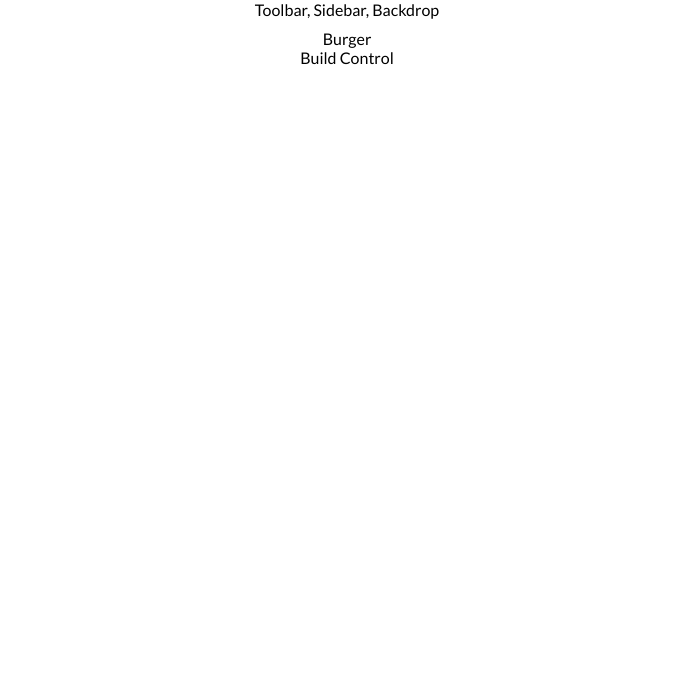
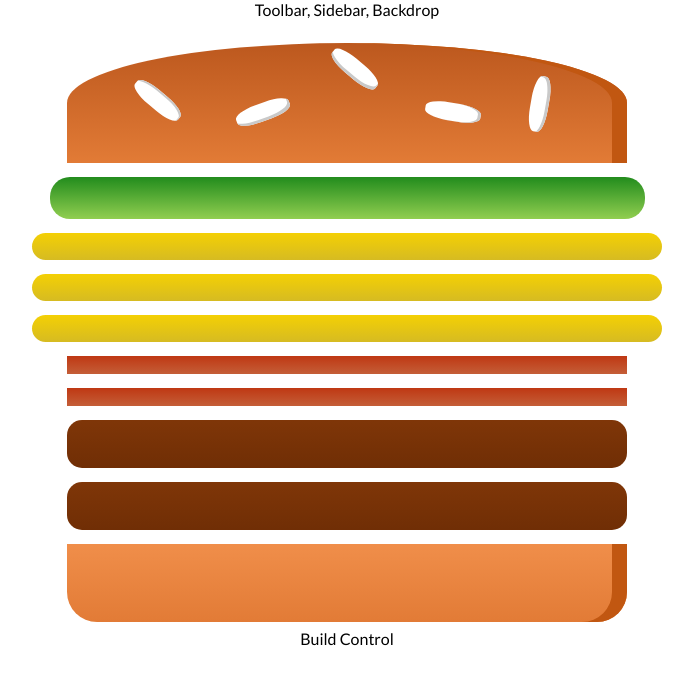
Before and after one commit to samkahchiin/react-learning, a React (Create React App) app in the folder examples/ramli-burger/: page / in a window 1280 px wide. Shown: the top 684 px of the page, without its empty margins (293-986 px from the left). Built offline with nearby package versions, Linux system fonts and the light colour scheme.

Commit message:
[Finishes] Added burger builder

```diff
--- /dev/null
+++ b/examples/ramli-burger/src/components/Burger/Burger.js
@@ -0,0 +1,22 @@
+import React from 'react';
+import BurgerIngredient from './BurgerIngredient/BurgerIngredient'
+import classes from './Burger.module.css';
+
+const burger = (props) => {
+  const burgerContents = Object.keys(props.ingredients)
+  .map(type => {
+    return [...Array(props.ingredients[type])].map((_, i) => {
+      return <BurgerIngredient key={type + i} ingredient={type} />
+    });
+  });
+
+  return (
+    <div className={classes.Burger}>
+      <BurgerIngredient ingredient='bread-top' />
+      {burgerContents}
+      <BurgerIngredient ingredient='bread-bottom' />
+    </div>
+  );
+}
+
+export default burger;
--- /dev/null
+++ b/examples/ramli-burger/src/components/Burger/Burger.module.css
@@ -0,0 +1,16 @@
+.Burger {
+  margin: auto;
+  height: 250px;
+  width: 50%;
+  overflow: scroll;
+  text-align: center;
+  font-weight: bold;
+  font-size: 1.2em;
+}
+
+@media (min-width: 500px) and (min-height: 700px) {
+  .Burger {
+    width: 700px;
+    height: 600px;
+  }
+}
--- a/examples/ramli-burger/src/containers/BurgerBuilder/BurgerBuilder.js
+++ b/examples/ramli-burger/src/containers/BurgerBuilder/BurgerBuilder.js
@@ -1,11 +1,21 @@
 import React, { Component } from 'react';
 import Aux from '../../hoc/Aux/Aux';
+import Burger from '../../components/Burger/Burger';
 
 class BurgerBuilder extends Component {
+  state = {
+    ingredients: {
+      salad: 1,
+      cheese: 3,
+      bacon: 2,
+      meat: 2
+    }
+  }
+
   render() {
     return (
       <Aux>
-        <div>Burger</div>
+        <Burger ingredients={this.state.ingredients}/>
         <div>Build Control</div>
       </Aux>
     );
```
